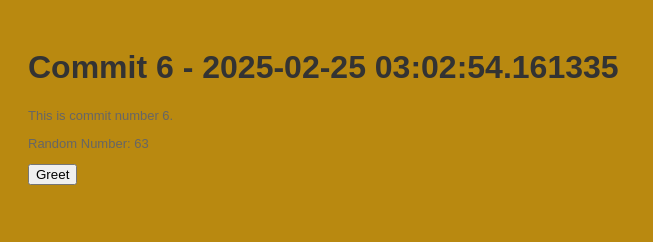
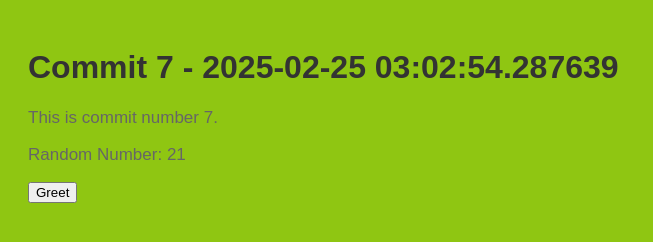
Before and after one commit to legbald0d/myrep-repo-20250225030251, a plain HTML site: page index.html in a window 1280 px wide. Shown: the whole page, without its empty margins (0-653 px from the left). Drawn offline with Linux system fonts and the light colour scheme.

Commit message:
📝 Commit 7 with HTML, CSS, and JS

```diff
--- a/index.html
+++ b/index.html
@@ -2,13 +2,13 @@
     <!DOCTYPE html>
     <html>
     <head>
-        <title>Commit 6 - 2025-02-25 03:02:54.161335</title>
+        <title>Commit 7 - 2025-02-25 03:02:54.287639</title>
         <link rel="stylesheet" href="style.css">
     </head>
     <body>
-        <h1>Commit 6 - 2025-02-25 03:02:54.161335</h1>
-        <p>This is commit number 6.</p>
-        <p>Random Number: 63</p>
+        <h1>Commit 7 - 2025-02-25 03:02:54.287639</h1>
+        <p>This is commit number 7.</p>
+        <p>Random Number: 21</p>
         <button onclick="greet()">Greet</button>
         <script src="script.js"></script>
     </body>
--- a/script.js
+++ b/script.js
@@ -2,4 +2,4 @@
     function greet() {
         alert('Hello from commit ' + commitNumber + '!');
     }
-    var commitNumber = 6;
+    var commitNumber = 7;
--- a/style.css
+++ b/style.css
@@ -1,7 +1,7 @@
 
     body {
         font-family: Arial, sans-serif;
-        background-color: #b98910;
+        background-color: #8fc612;
         padding: 20px;
     }
     h1 {
@@ -9,5 +9,5 @@
     }
     p {
         color: #666;
-        font-size: 13px;
+        font-size: 17px;
     }
```
